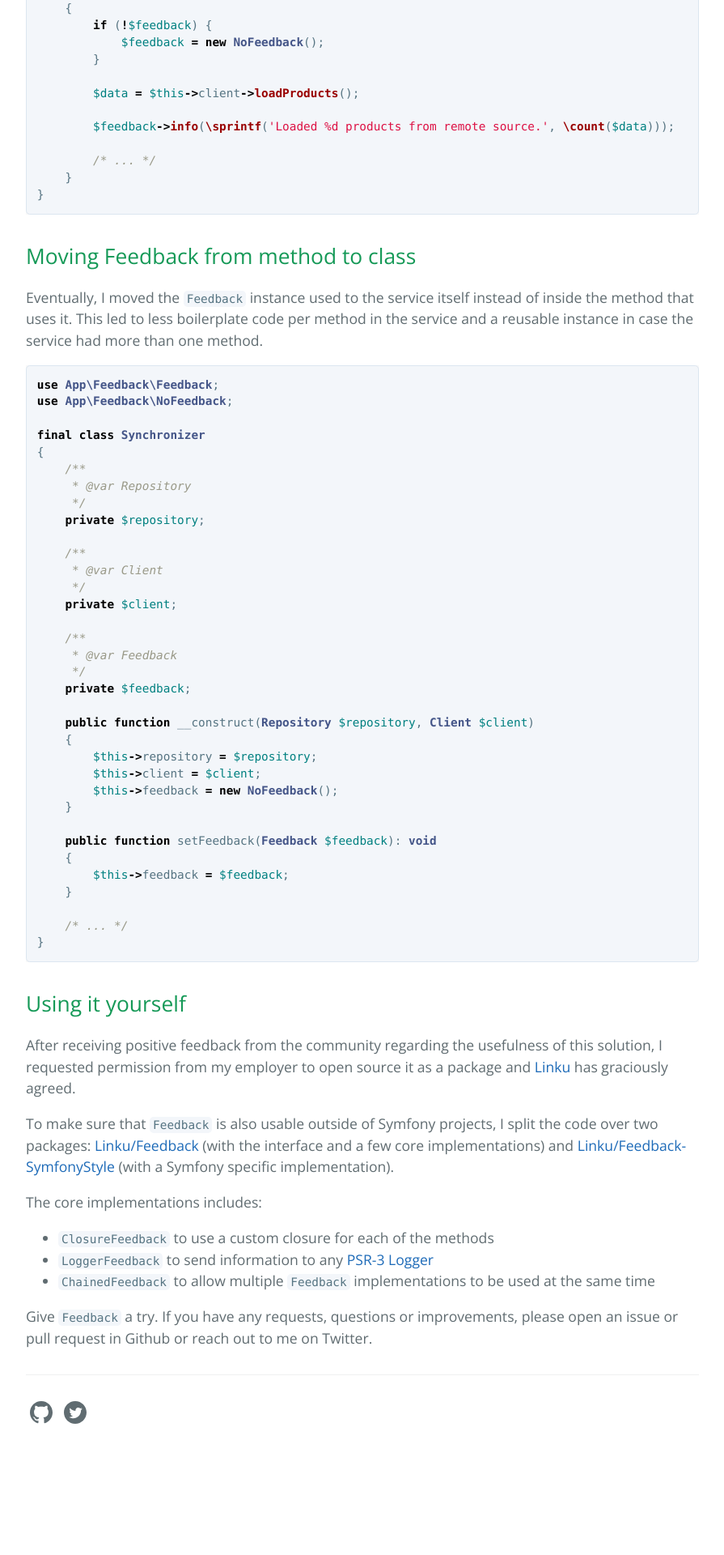
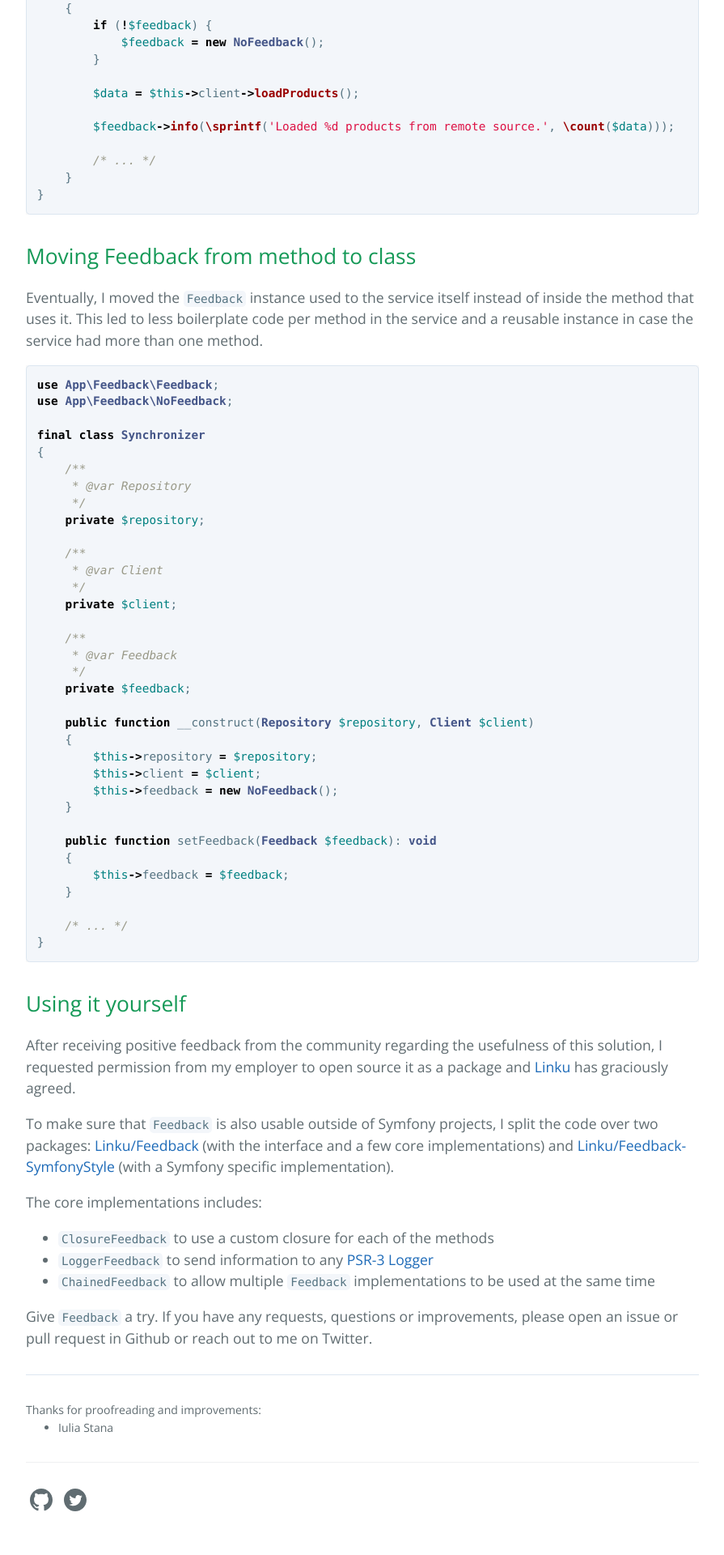
Before and after one commit to TimoBakx/timobakx.github.io, a Jekyll site: the page built from _posts/2020-02-28-cli-output-in-services.md, in a window 1280 px wide. Shown: the part 3606-5526 px from the top of the page at 81% size, without its empty margins (192-1087 px from the left). Built offline with Jekyll 4.4.1, drawn with Linux system fonts in a browser that asks for light colours; before the commit the page ends 5418 px from its top, so only the background shows below that.

Commit message:
Added thanks part to pages

```diff
--- a/_layouts/post.html
+++ b/_layouts/post.html
@@ -19,6 +19,17 @@ layout: default
         {{ content }}
     </div>
 
+    {% if page.thanks %}
+    <div class="thanks">
+        Thanks for proofreading and improvements:
+        <ul>
+            {% for name in page.thanks %}
+                <li>{{ name }}</li>
+            {% endfor %}
+        </ul>
+    </div>
+    {% endif %}
+
     {% if site.disqus.shortname %}
     {% include disqus_comments.html %}
     {% endif %}
--- a/_posts/2020-02-28-cli-output-in-services.md
+++ b/_posts/2020-02-28-cli-output-in-services.md
@@ -5,6 +5,8 @@ tagline: "Can we output information without binding our service to the CLI?"
 date:   2020-02-28 16:00:00 +0200
 categories: php symfony
 excerpt: My path to showing optional CLI output in services and the creation of the Feedback package
+thanks:
+    - Iulia Stana
 ---
 
 In the projects I work on I often need to build connections with external services.
--- /dev/null
+++ b/_sass/custom.scss
@@ -0,0 +1,6 @@
+.thanks {
+    border-top: 1px solid $border-color;
+    padding-top: 2rem;
+    margin-top: 2rem;
+    font-size: 80%;
+}
--- a/_sass/jekyll-theme-cayman-blog.scss
+++ b/_sass/jekyll-theme-cayman-blog.scss
@@ -471,3 +471,5 @@ a {
     } // social-icons
 
 }
+
+@import "custom";
```
